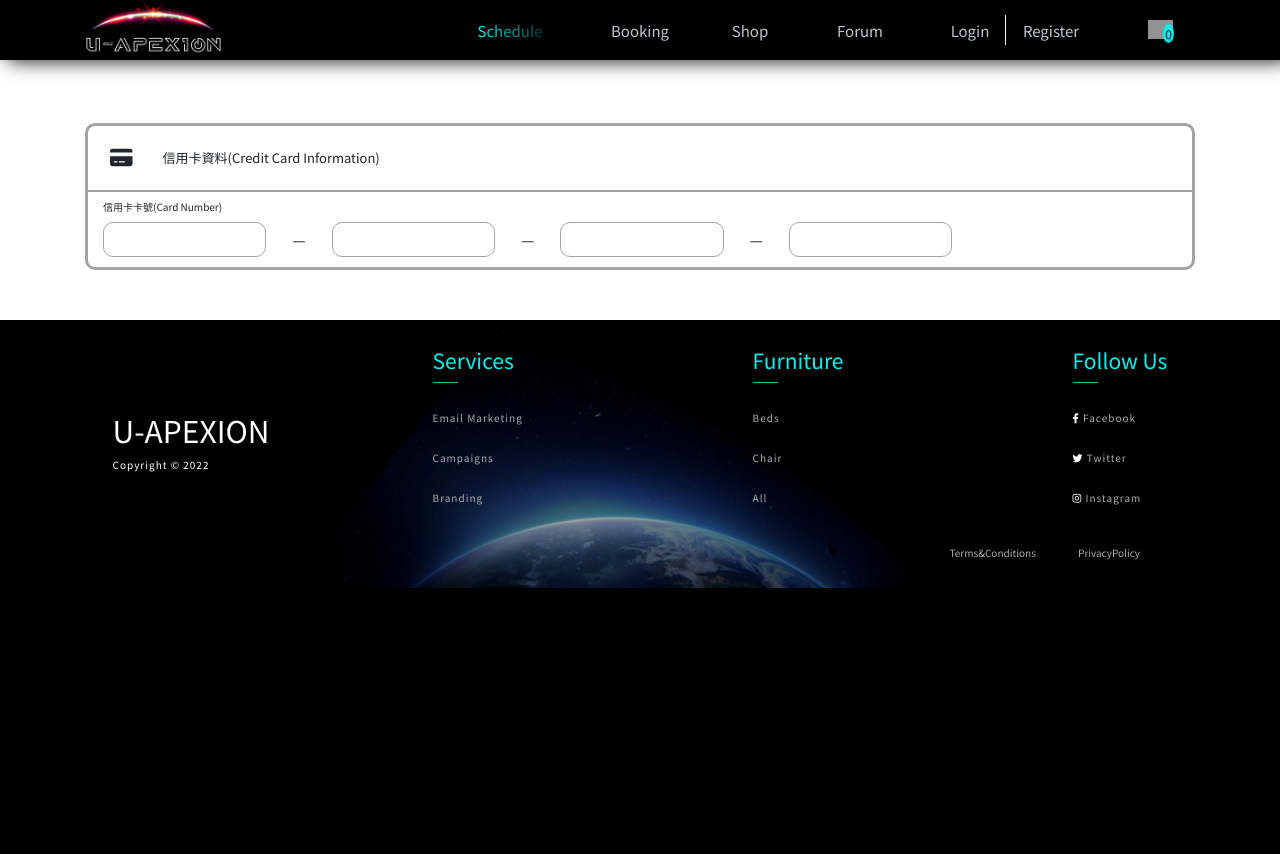
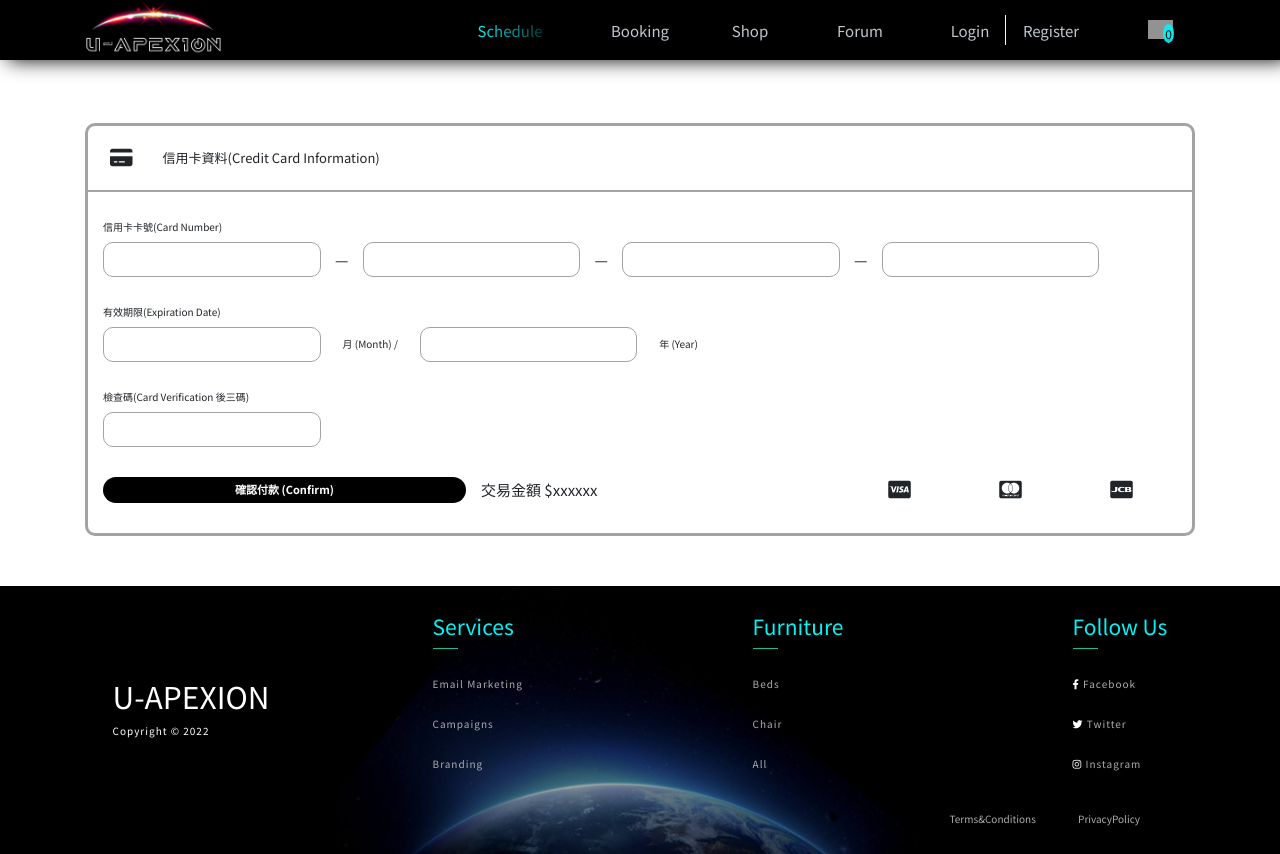
Before and after one commit to Jhih-Ting23472002/u-apexion-react, a React (Create React App) app: page /cart-credit-card in a window 1280 px wide. Before the commit the page ends 800 px from the top, so only its background shows below. Built offline with nearby package versions, Linux system fonts and the light colour scheme; grey boxes are pictures that could not be loaded.

Commit message:
第四頁切完了

```diff
--- a/src/pages/Cart/CartCreditCard.css
+++ b/src/pages/Cart/CartCreditCard.css
@@ -17,14 +17,15 @@
 .cart-card-top-inside{
     font-size: 1.3rem;
 }
-.card-input-area{
+.card-number-area{
     display: flex;
     align-items: center;
 }
+
 .card-dash-line{
     /* background-color: #A3A3A3; */
     width: 2%;
-    margin: 0% 2%;
+    /* margin: 0% 2%; */
     font-size: 1.5rem;
     text-align: center;
 }
@@ -32,5 +33,47 @@
     border: 1px solid #A3A3A3;
     border-radius: 10px;
     height: 35px;
-    width: 15%;
+    width: 20%;
 }
+.card-expiration-area{
+    display: flex;
+    align-items: center;
+}
+.month-year{
+    margin: 0% 2%;
+}
+.card-confirm{
+    width: 25%;
+    background-color: #000;
+    color: #fff;
+    border-radius: 20px;
+    font-size: 1.1rem;
+    /* border: 1px solid hotpink; */
+    font-weight: 600;
+}
+@media screen and (min-width: 375px){
+    .card-input-border{
+        height: 20px;
+    }
+}
+@media screen and (min-width: 576px){
+    .card-trade{
+        font-size: 0.8rem;
+    }
+    .card-input-border{
+        height: 25px;
+    }
+}
+@media screen and (min-width: 768px){
+    .card-trade{
+        font-size: 1.3rem;
+    }
+    .card-input-border{
+        height: 35px;
+    }
+}
+@media screen and (min-width: 992px){
+    .card-trade{
+        font-size: 1.5rem;
+    }
+}
--- a/src/pages/Cart/CartCreditCard.js
+++ b/src/pages/Cart/CartCreditCard.js
@@ -16,25 +16,66 @@ const CartCreditCard = () => {
               </div>
             </div>
             <div className="cart-card-bottom">
-              <div className="d-flex flex-column my-3 pl-4">
+              {/* 信用卡卡號區 */}
+              <div className="d-flex flex-column my-5 pl-4">
                 <div className="mb-3">信用卡卡號(Card Number)</div>
 
-                <div className="card-input-area">
+                <div className="card-number-area">
                   <input type="number" className="card-input-border"></input>
-                  <div className="card-dash-line">—</div>
+                  <div className="card-dash-line mx-3">—</div>
 
                   <input type="number" className="card-input-border"></input>
-                  <div className="card-dash-line">—</div>
+                  <div className="card-dash-line mx-3">—</div>
 
                   <input type="number" className="card-input-border"></input>
-                  <div className="card-dash-line">—</div>
+                  <div className="card-dash-line mx-3">—</div>
 
                   <input type="number" className="card-input-border"></input>
                 </div>
               </div>
+
+              {/* 有效期限區 */}
+              <div className="d-flex flex-column my-5 pl-4">
+                <div className="mb-3">有效期限(Expiration Date)</div>
+
+                <div className="card-expiration-area">
+                  <input
+                    type="number"
+                    min="1"
+                    max="12"
+                    className="card-input-border"
+                  ></input>
+                  <div className="month-year">月 (Month) /</div>
+
+                  <input type="number" className="card-input-border"></input>
+                  <div className="month-year">年 (Year)</div>
+                </div>
+              </div>
+
+              {/* 檢查碼  */}
+              <div className="d-flex flex-column my-5 pl-4">
+                <div className="mb-3">檢查碼(Card Verification 後三碼)</div>
+
+                <div className="card-expiration-area">
+                  <input type="number" className="card-input-border"></input>
+                </div>
+              </div>
+
+              {/* 確認付款 */}
+              <div className="d-flex my-5 pl-4 align-items-center">
+                <button className="btn card-confirm cart-link col-4">
+                  確認付款 (Confirm)
+                </button>
+                <div className="col-4 card-trade">交易金額 $xxxxxx</div>
+                <div className=""></div>
+                <div className="col-4 d-flex justify-content-around">
+                  <i class="fab fa-cc-visa cart-credit-card-icon"></i>
+                  <i class="fab fa-cc-mastercard cart-credit-card-icon"></i>
+                  <i class="fab fa-cc-jcb cart-credit-card-icon"></i>
+                </div>
+              </div>
             </div>
           </div>
-          <div className=""></div>
         </div>
       </div>
     </>
```
